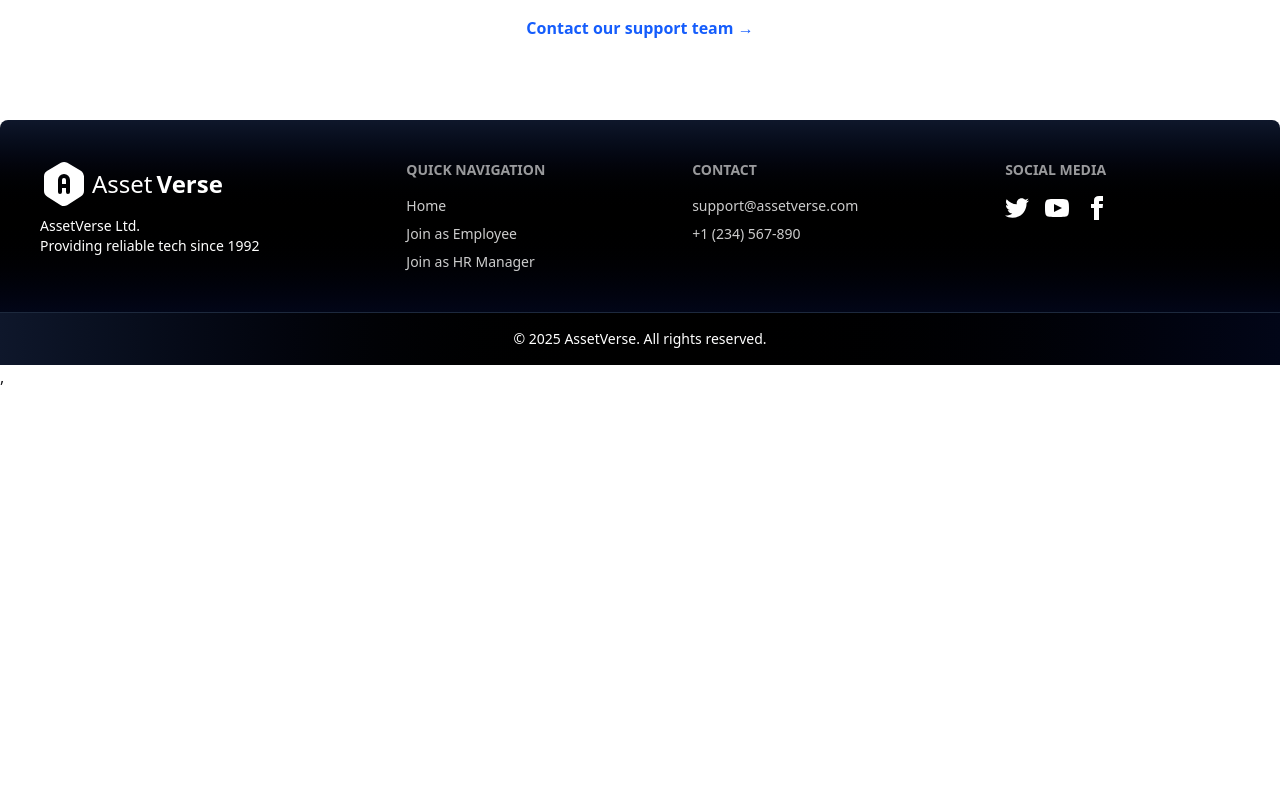
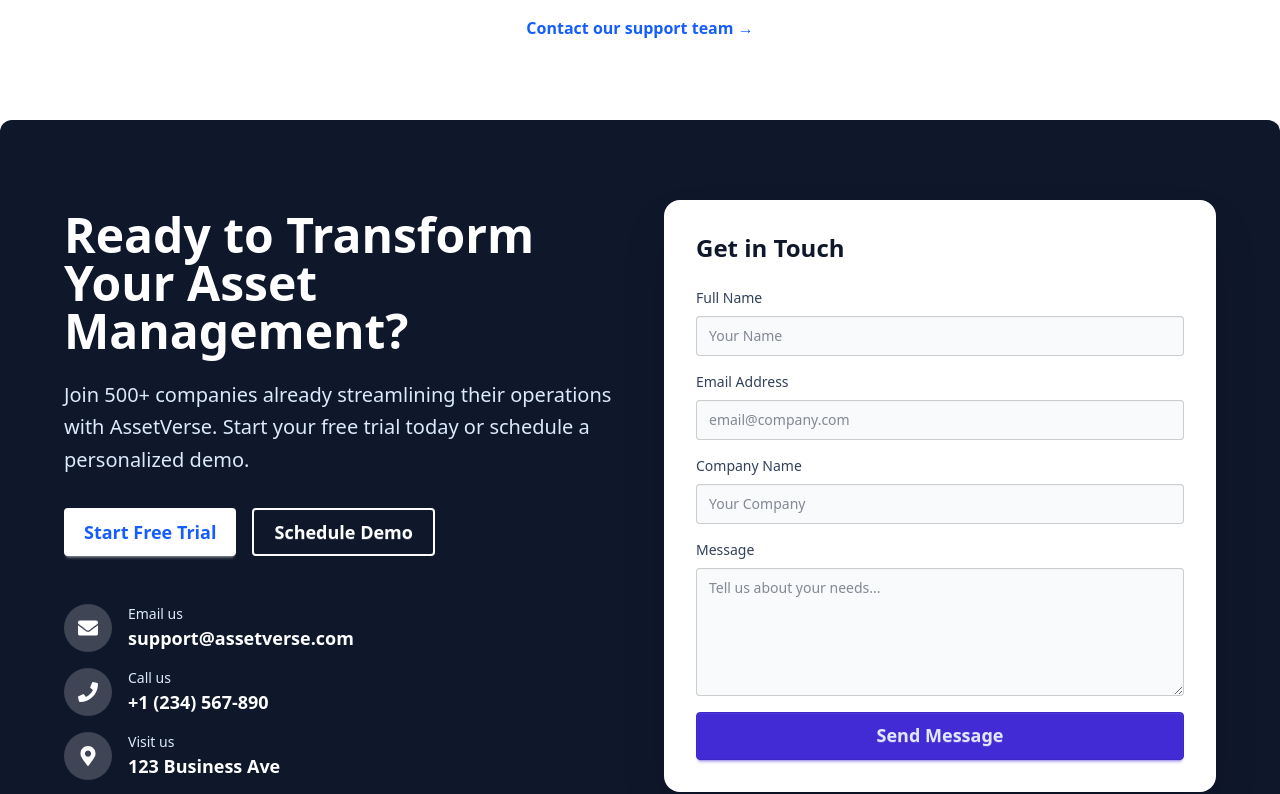
Before and after one commit to chamok192/AssetVerse, a React (Vite) app: page / in a window 1280 px wide. Shown: the part 6687-7481 px from the top of the page. Before the commit the page ends 7076 px from the top, so only its background shows below. Built offline with nearby package versions, Linux system fonts and the light colour scheme.

Commit message:
additoin of contact us setion done

```diff
--- a/src/Pages/Home/Home.jsx
+++ b/src/Pages/Home/Home.jsx
@@ -7,6 +7,7 @@
 import Testimonials from '../Shared/Testimonials/Testimonials';
 import HowItWorks from '../Shared/HowItWorks/HowItWorks';
 import FAQ from '../Shared/FAQ/FAQ';
+import ContactCTA from '../Shared/ContactCTA/ContactCTA';
 
 const Home = () => {
     return (
@@ -19,6 +20,7 @@
             <Testimonials/>
             <HowItWorks/>
             <FAQ/>
+            <ContactCTA/>
         </div>
     );
 };
--- /dev/null
+++ b/src/Pages/Shared/ContactCTA/ContactCTA.jsx
@@ -0,0 +1,166 @@
+import React, { useState } from 'react';
+import { FaEnvelope, FaPhone, FaMapMarkerAlt } from 'react-icons/fa';
+import { Link } from 'react-router-dom';
+
+const ContactCTA = () => {
+    const [formData, setFormData] = useState({
+        fullName: '',
+        email: '',
+        company: '',
+        message: ''
+    });
+
+    const handleChange = (e) => {
+        const { name, value } = e.target;
+        setFormData(prev => ({
+            ...prev,
+            [name]: value
+        }));
+    };
+
+    const handleSubmit = (e) => {
+        e.preventDefault();
+        console.log('Form submitted:', formData);
+        setFormData({ fullName: '', email: '', company: '', message: '' });
+    };
+    return (
+        <section id="contact" className="rounded-xl py-20 px-6 lg:px-16 bg-slate-900 text-white mb-16">
+            <div className="max-w-7xl mx-auto">
+                <div className="grid gap-12 lg:grid-cols-2 items-center">
+                    <div>
+                        <h2 className="text-4xl lg:text-5xl font-bold mb-6">
+                            Ready to Transform Your Asset Management?
+                        </h2>
+                        <p className="text-xl text-blue-100 mb-8 leading-relaxed">
+                            Join 500+ companies already streamlining their operations with AssetVerse. Start your free trial today or schedule a personalized demo.
+                        </p>
+
+                        <div className="flex flex-col sm:flex-row gap-4 mb-12">
+                            <Link
+                                to="/join/hr-manager"
+                                className="btn btn-lg bg-white text-blue-600 hover:bg-slate-100 border-0 normal-case"
+                            >
+                                Start Free Trial
+                            </Link>
+                            <a
+                                href="#"
+                                className="btn btn-lg btn-outline border-2 border-white text-white hover:bg-white hover:text-blue-600 normal-case"
+                            >
+                                Schedule Demo
+                            </a>
+                        </div>
+
+                        <div className="space-y-4">
+                            <div className="flex items-center gap-4">
+                                <div className="w-12 h-12 rounded-full bg-white/20 flex items-center justify-center">
+                                    <FaEnvelope className="text-xl" />
+                                </div>
+                                <div>
+                                    <p className="text-sm text-blue-100">Email us</p>
+                                    <a href="mailto:support@assetverse.com" className="text-lg font-semibold hover:underline">
+                                        support@assetverse.com
+                                    </a>
+                                </div>
+                            </div>
+
+                            <div className="flex items-center gap-4">
+                                <div className="w-12 h-12 rounded-full bg-white/20 flex items-center justify-center">
+                                    <FaPhone className="text-xl" />
+                                </div>
+                                <div>
+                                    <p className="text-sm text-blue-100">Call us</p>
+                                    <a href="tel:+1234567890" className="text-lg font-semibold hover:underline">
+                                        +1 (234) 567-890
+                                    </a>
+                                </div>
+                            </div>
+
+                            <div className="flex items-center gap-4">
+                                <div className="w-12 h-12 rounded-full bg-white/20 flex items-center justify-center">
+                                    <FaMapMarkerAlt className="text-xl" />
+                                </div>
+                                <div>
+                                    <p className="text-sm text-blue-100">Visit us</p>
+                                    <p className="text-lg font-semibold">
+                                        123 Business Ave
+                                    </p>
+                                </div>
+                            </div>
+                        </div>
+                    </div>
+
+                    <div className="bg-white rounded-2xl p-8 shadow-2xl">
+                        <h3 className="text-2xl font-semibold text-slate-900 mb-6">
+                            Get in Touch
+                        </h3>
+                        <form className="space-y-4" onSubmit={handleSubmit}>
+                            <div>
+                                <label className="block text-sm font-medium text-slate-700 mb-2">
+                                    Full Name
+                                </label>
+                                <input
+                                    type="text"
+                                    name="fullName"
+                                    value={formData.fullName}
+                                    onChange={handleChange}
+                                    className="input input-bordered w-full bg-slate-50 text-slate-900"
+                                    placeholder="Your Name"
+                                />
+                            </div>
+
+                            <div>
+                                <label className="block text-sm font-medium text-slate-700 mb-2">
+                                    Email Address
+                                </label>
+                                <input
+                                    type="email"
+                                    name="email"
+                                    value={formData.email}
+                                    onChange={handleChange}
+                                    className="input input-bordered w-full bg-slate-50 text-slate-900"
+                                    placeholder="email@company.com"
+                                />
+                            </div>
+
+                            <div>
+                                <label className="block text-sm font-medium text-slate-700 mb-2">
+                                    Company Name
+                                </label>
+                                <input
+                                    type="text"
+                                    name="company"
+                                    value={formData.company}
+                                    onChange={handleChange}
+                                    className="input input-bordered w-full bg-slate-50 text-slate-900"
+                                    placeholder="Your Company"
+                                />
+                            </div>
+
+                            <div>
+                                <label className="block text-sm font-medium text-slate-700 mb-2">
+                                    Message
+                                </label>
+                                <textarea
+                                    name="message"
+                                    value={formData.message}
+                                    onChange={handleChange}
+                                    className="textarea textarea-bordered w-full bg-slate-50 text-slate-900 h-32"
+                                    placeholder="Tell us about your needs..."
+                                ></textarea>
+                            </div>
+
+                            <button
+                                type="submit"
+                                className="btn btn-primary w-full btn-lg normal-case"
+                            >
+                                Send Message
+                            </button>
+                        </form>
+                    </div>
+                </div>
+            </div>
+        </section>
+    );
+};
+
+export default ContactCTA;
```
